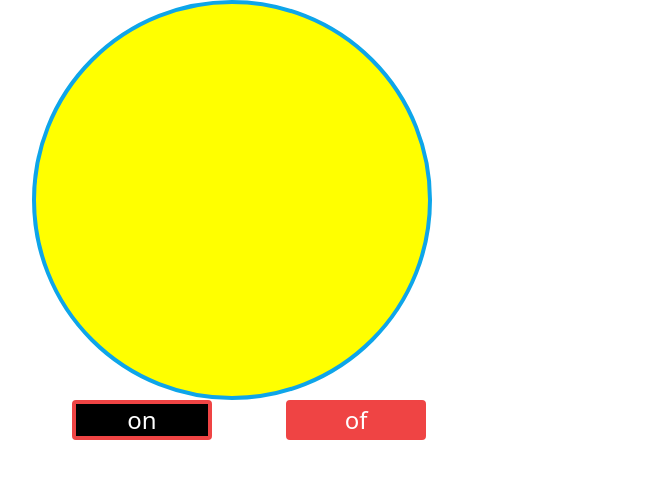
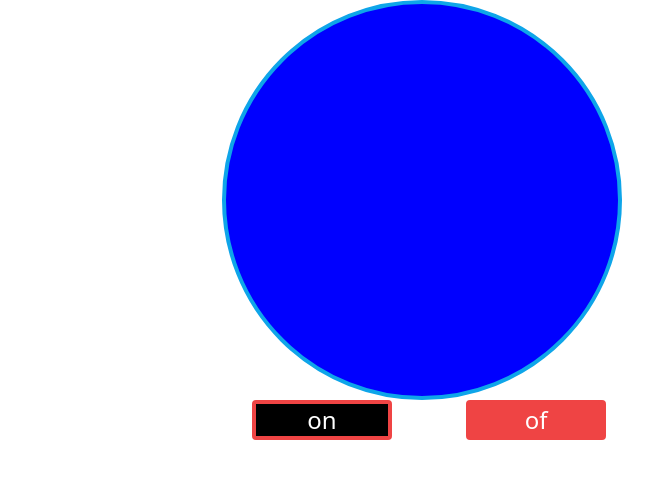
Before and after one commit to eng-hakimi12/project, a plain HTML site: page index.html in a window 1280 px wide. Both pictures are taken after a click on the button "on". Shown: the whole page, without its empty margins (218-871 px from the left). Drawn offline with nearby package versions, Linux system fonts and the light colour scheme.

Commit message:
project1

```diff
--- a/index.html
+++ b/index.html
@@ -12,14 +12,12 @@
 
     <div>
 
-        <div id="light" class="rounded-full w-[400px] h-[400px] border-4 border-sky-500 ml-[250px]">
+        <div id="light" class="rounded-full w-[400px] h-[400px] border-4 border-sky-500 ml-[440px]"></div>
 
-        </div>
 
-        <div>
-        <button id="onbtn" class="bg-red-500 w-[140px] h-[40px] h-[40px] text-white text-2xl border-4 border-red-500 ml-[290px] rounded">on</button>
+        <button id="onbtn" class="bg-red-500 w-[140px] h-[40px] h-[40px] text-white text-2xl border-4 border-red-500 ml-[470px] rounded">on</button>
         <button id="offbtn" class="bg-red-500 w-[140px] h-[40px] h-[40px] text-white text-2xl border-4 border-red-500 ml-[70px] rounded">of</button>
-    </div>
+
 
     </div>
     <script src="main.js"></script>
--- a/main.js
+++ b/main.js
@@ -3,14 +3,14 @@ let onbtn = document.querySelector("#onbtn")
 let offbtn = document.querySelector("#offbtn")
 
 onbtn.addEventListener("click", function(){
-    light.style.backgroundColor = "yellow"
+    light.style.backgroundColor = "blue"
     onbtn.style.backgroundColor = "black"
     offbtn.style.backgroundColor = ""
 })
 
 
 offbtn.addEventListener("click", function(){
-    light.style.backgroundColor = "white"
+    light.style.backgroundColor = "red"
     offbtn.style.backgroundColor = "black"
-    onbtn.style.backgroundColor = ""
+     onbtn.style.backgroundColor = ""
 })
```
